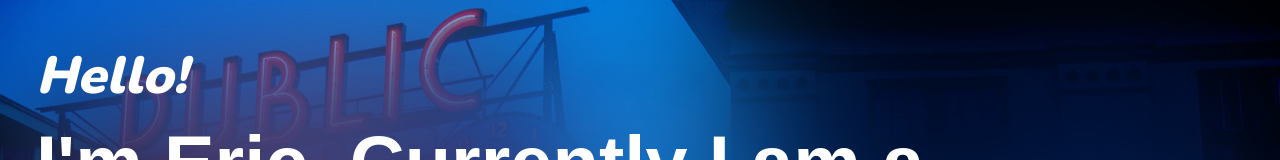
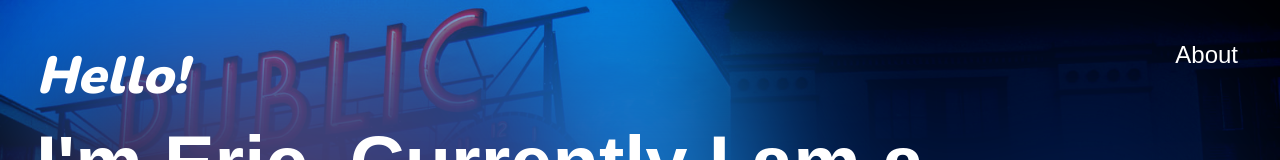
Before and after one commit to ericflatt/web22, a React (Create React App) app: page / in a window 1280 px wide. Shown: the top 160 px of the page. Built offline with nearby package versions, Linux system fonts and the light colour scheme.

Commit message:
fix hopefully

```diff
--- a/src/App.js
+++ b/src/App.js
@@ -1,5 +1,5 @@
 import "./App.scss";
-// import About from "./components/about";
+import About from "./components/about";
 import { FontAwesomeIcon } from "@fortawesome/react-fontawesome";
 import { faInstagram, faLinkedinIn, faTwitter } from "@fortawesome/free-brands-svg-icons";
 
@@ -20,7 +20,7 @@ function App() {
         </div>
       </header>
 
-      {/* <About /> */}
+      <About />
     </div>
   );
 }
```
